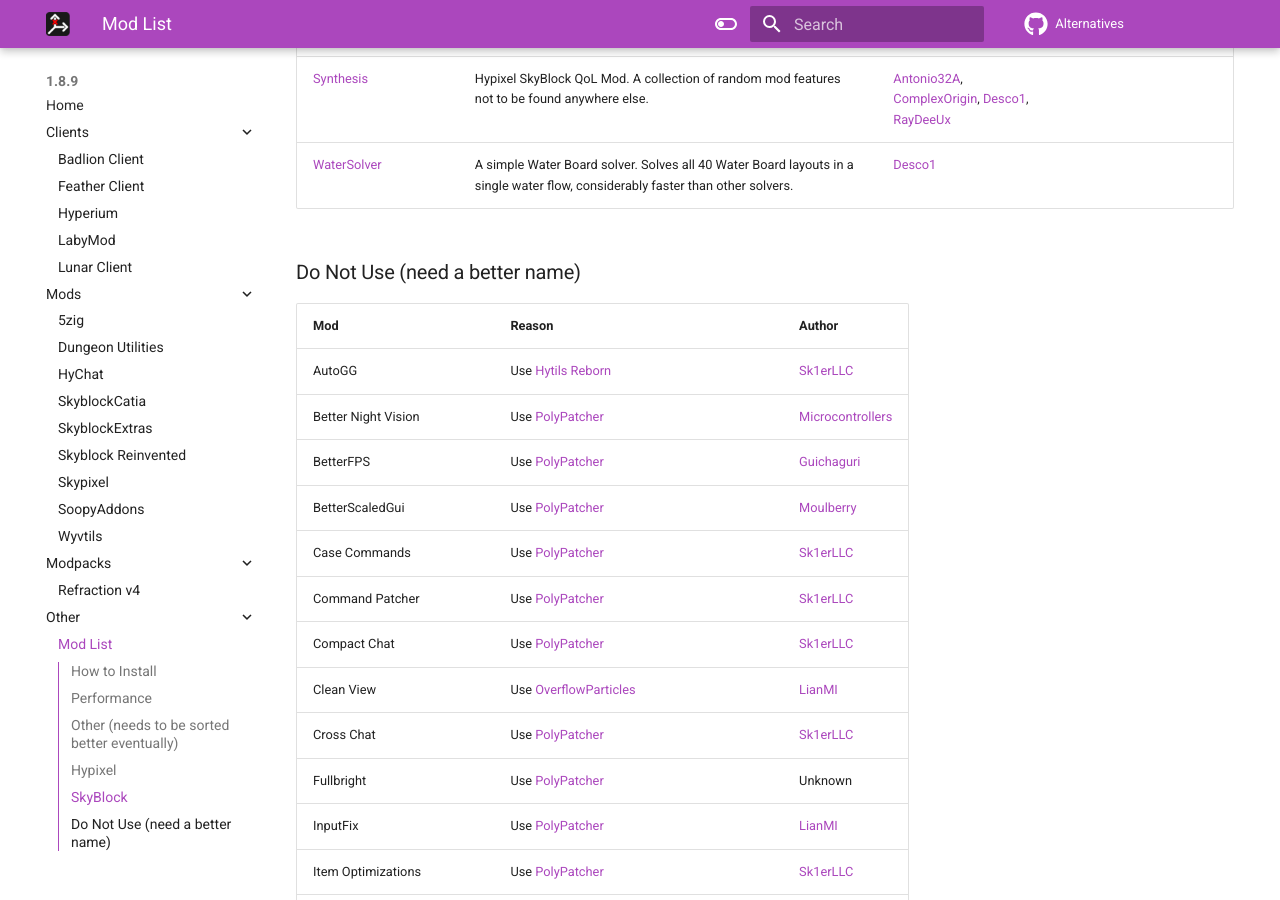
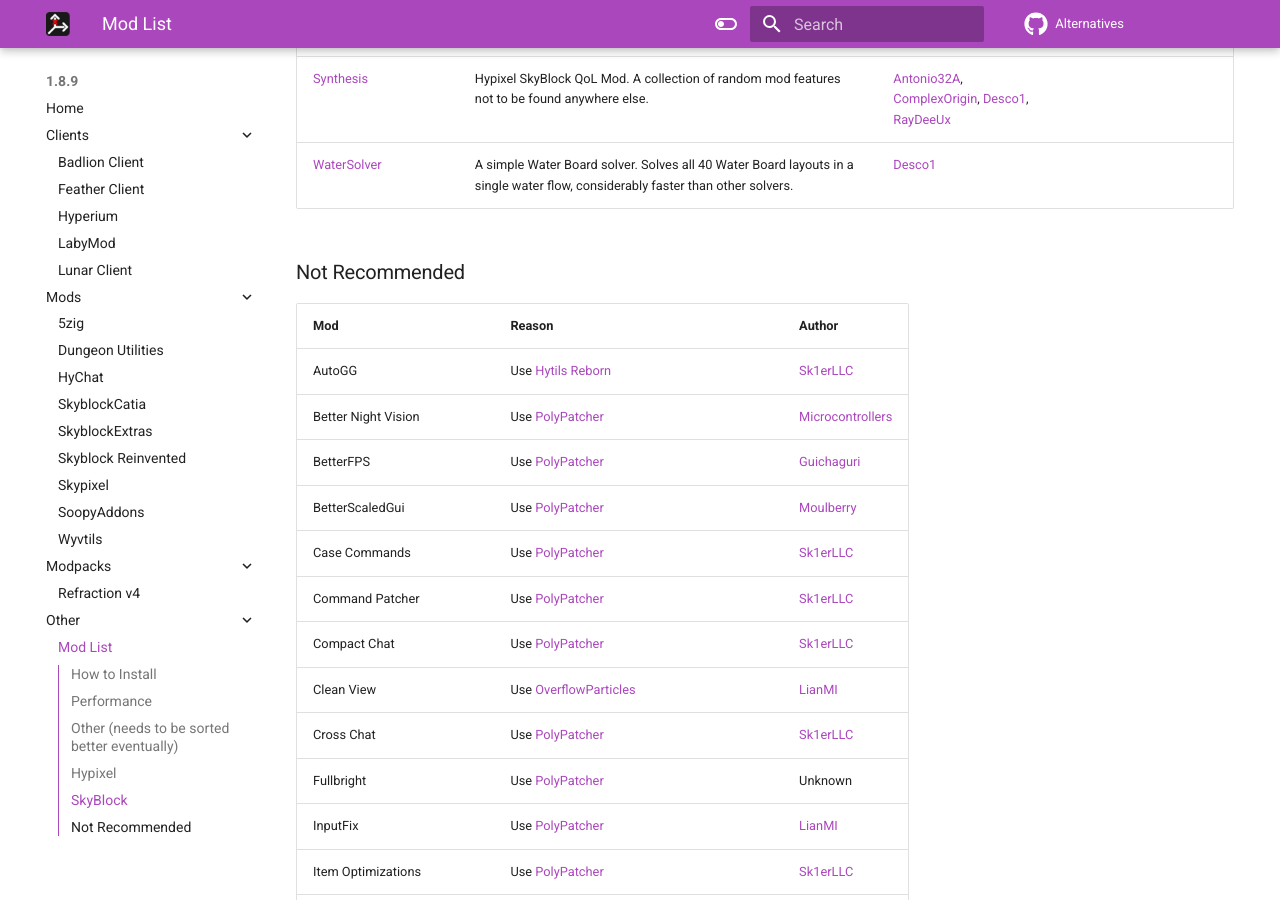
Before and after one commit to MicrocontrollersDev/Alternatives, an MkDocs documentation site: the page built from docs/1.8.9/modlist.md, in a window 1280 px wide and 900 px high, scrolled down 6534 px. Built offline with MkDocs 1.6.1 and Material for MkDocs 9.7.7, drawn with Linux system fonts in a browser that asks for light colours; comment, search, counter and statistics services are not loaded.

Commit message:
better name

```diff
--- a/docs/1.8.9/modlist.md
+++ b/docs/1.8.9/modlist.md
@@ -108,7 +108,7 @@
 | [Synthesis](https://github.com/SynthesisMod/Synthesis/releases/latest) | Hypixel SkyBlock QoL Mod. A collection of random mod features not to be found anywhere else. | [Antonio32A](https://github.com/Antonio32A), [ComplexOrigin](https://github.com/complexorigin), [Desco1](https://github.com/Desco1), [RayDeeUx](https://github.com/RayDeeUx) |
 | [WaterSolver](https://github.com/Desco1/WaterSolver) | A simple Water Board solver. Solves all 40 Water Board layouts in a single water flow, considerably faster than other solvers. | [Desco1](https://github.com/Desco1) |
 
-### Do Not Use (need a better name)
+### Not Recommended
 
 | Mod | Reason | Author |
 | --- | --- | --- |
```
